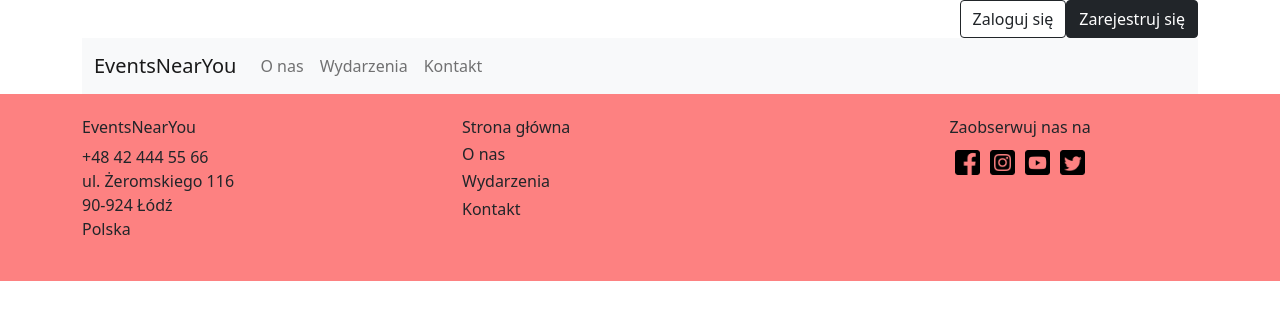
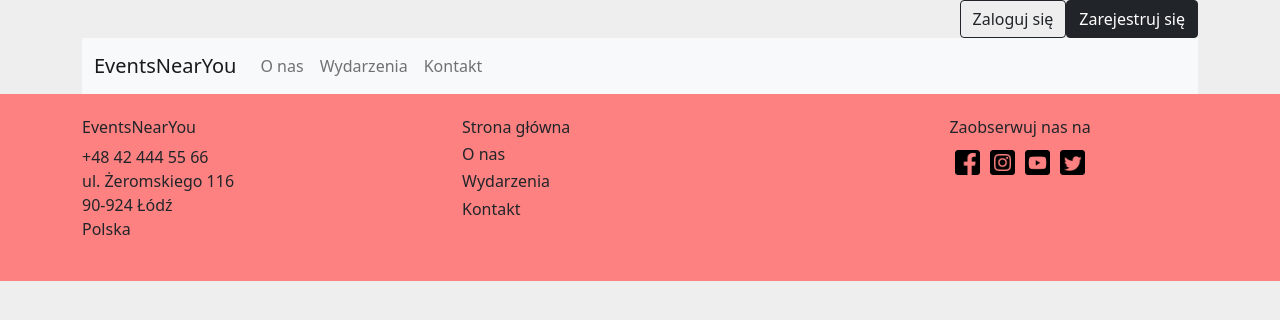
Before and after one commit to tobnog/EventsNearYou, an Angular app: page / in a window 1280 px wide. Shown: the top 320 px of the page. Built offline with nearby package versions, Linux system fonts and the light colour scheme.

Commit message:
Set background color

```diff
--- a/src/styles.css
+++ b/src/styles.css
@@ -1 +1,3 @@
-/* You can add global styles to this file, and also import other style files */
+body {
+  background-color: #eeeeee;
+}
```
